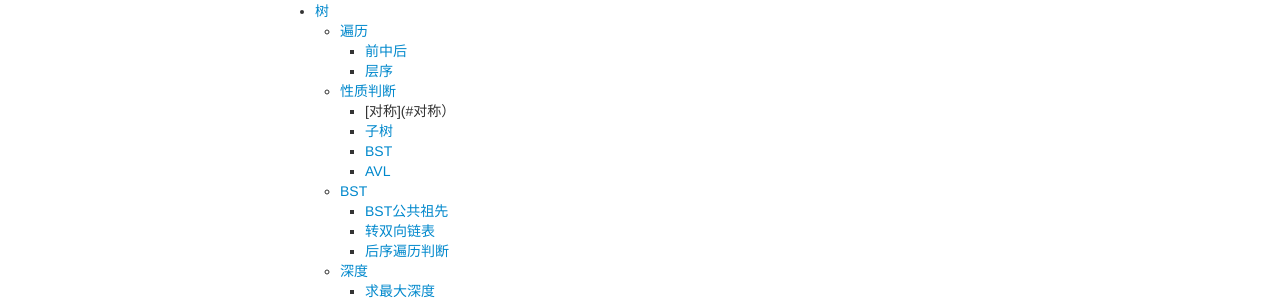
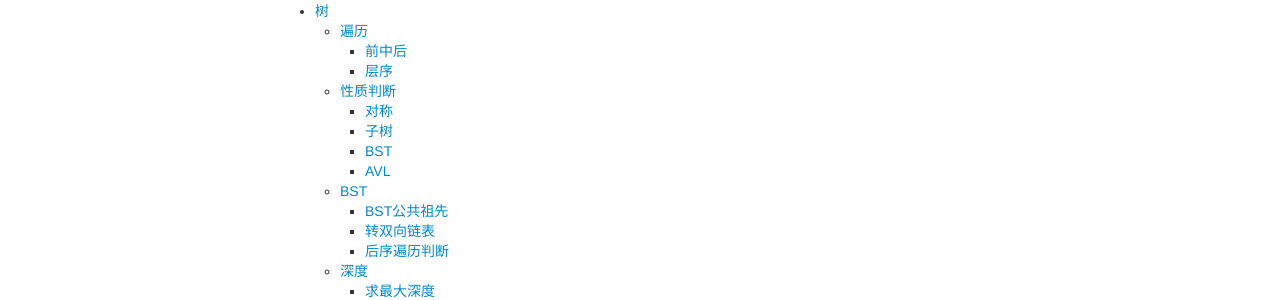
Before and after one commit to sfgcs/sfgcs.github.io, a Jekyll site: the page built from pages/leetcode.md, in a window 1280 px wide and 900 px high. Shown: the part 271-571 px from the top of the window. Built offline with Jekyll 4.4.1, drawn with Linux system fonts in a browser that asks for light colours.

Commit message:
Update leetcode.md

```diff
--- a/pages/leetcode.md
+++ b/pages/leetcode.md
@@ -12,7 +12,7 @@ description:
       * [前中后](#前中后)
       * [层序](#层序)
    * [性质判断](#性质判断)
-      * [对称](#对称）
+      * [对称](#对称)
       * [子树](#子树)
       * [BST](#BST)
       * [AVL](#AVL)
```
